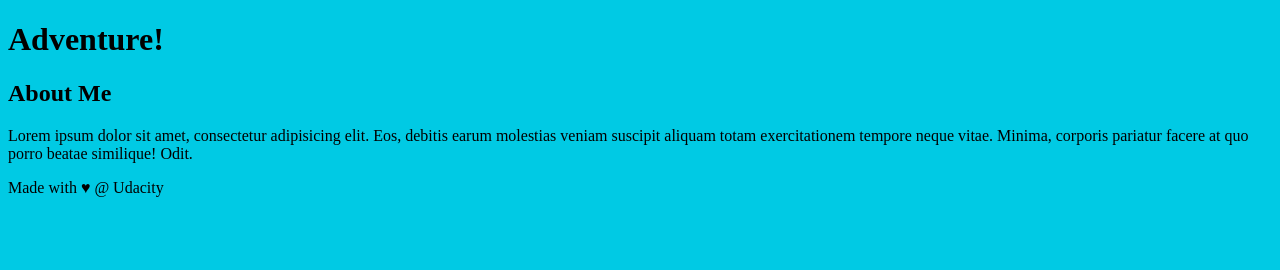
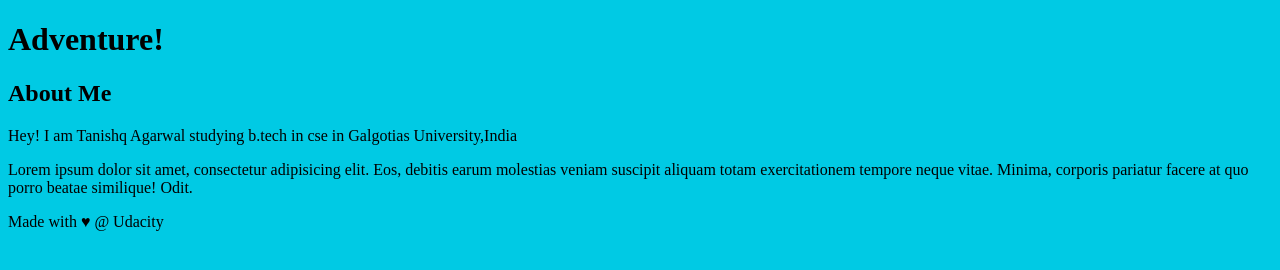
Before and after one commit to tanishq-agarwal/practice, a plain HTML site: page index.html in a window 1280 px wide. Drawn offline with Linux system fonts and the light colour scheme.

Commit message:
Updated About Me

```diff
--- a/index.html
+++ b/index.html
@@ -21,7 +21,7 @@
     <!-- start of new content -->
     <aside>
         <h2>About Me</h2>
-
+        <p>Hey! I am Tanishq Agarwal studying b.tech in cse in Galgotias University,India</p>
         <p>Lorem ipsum dolor sit amet, consectetur adipisicing elit. Eos, debitis earum molestias veniam suscipit aliquam totam exercitationem tempore neque vitae. Minima, corporis pariatur facere at quo porro beatae similique! Odit.</p>
     </aside>
     <!-- end of new content -->
```
